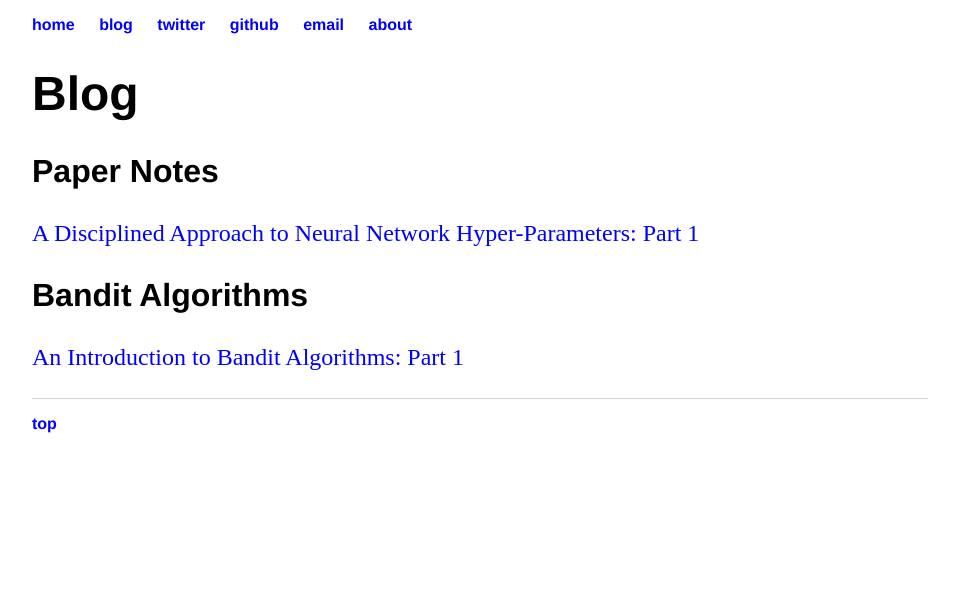
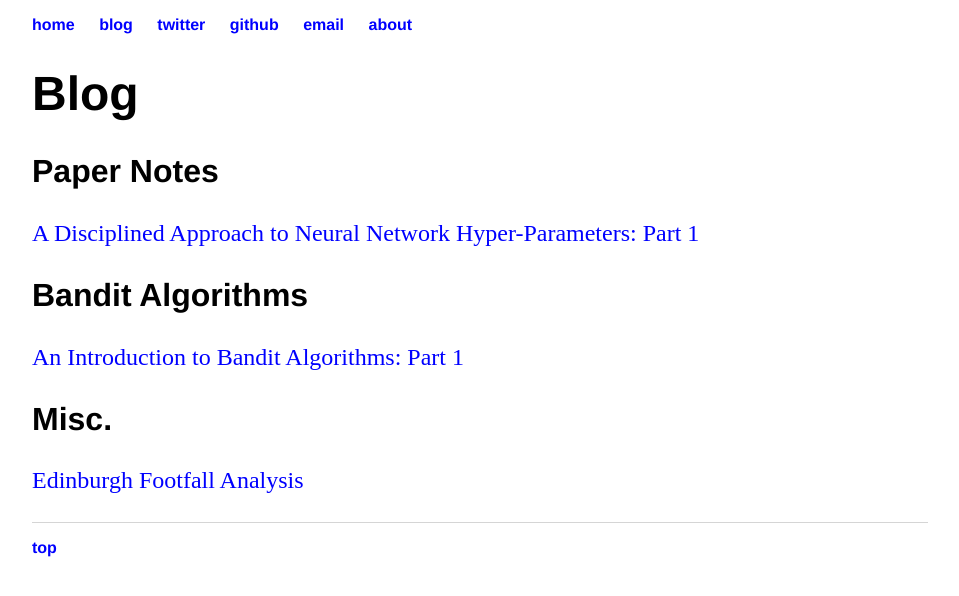
Before and after one commit to bentrevett/bentrevett.github.io, a Jekyll site: the page built from blog/index.html, in a window 1280 px wide. Shown: the top 596 px of the page, without its empty margins (160-1119 px from the left). Built offline with Jekyll 4.4.1, drawn with Linux system fonts in a browser that asks for light colours.

Commit message:
Update index.html

```diff
--- a/blog/index.html
+++ b/blog/index.html
@@ -14,3 +14,5 @@ title: Ben Trevett | Blog
 	    <p><a href="/blog/paper-notes/hyper-parameters-part1">A Disciplined Approach to Neural Network Hyper-Parameters: Part 1</a></p>
     <h2>Bandit Algorithms</h2>
         <p><a href="/blog/bandits/bandits-part1">An Introduction to Bandit Algorithms: Part 1</a></p>
+    <h2>Misc.</h2>
+	<p><a href="/blog/misc/edinburgh-footfall-analysis">Edinburgh Footfall Analysis</a></p>
```
